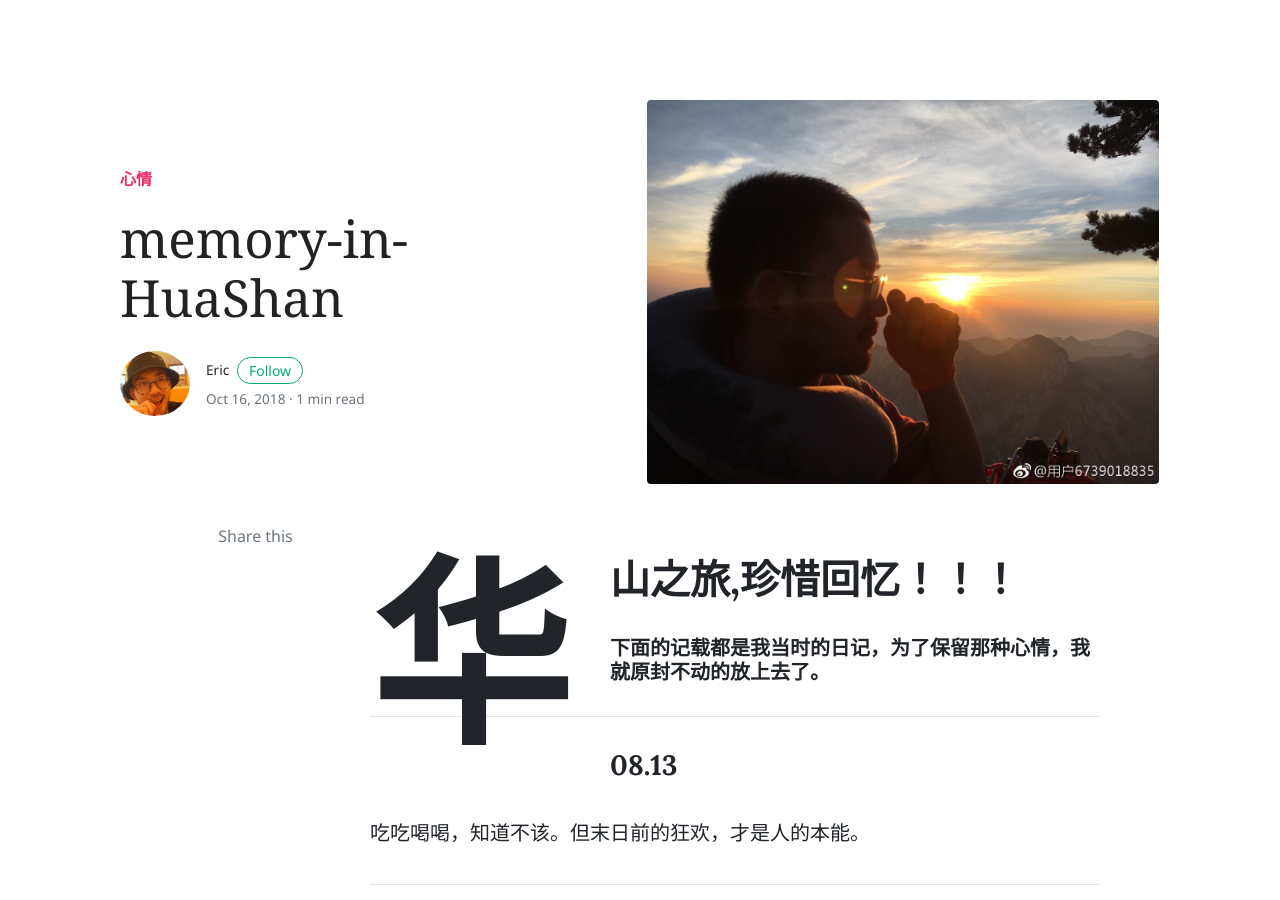
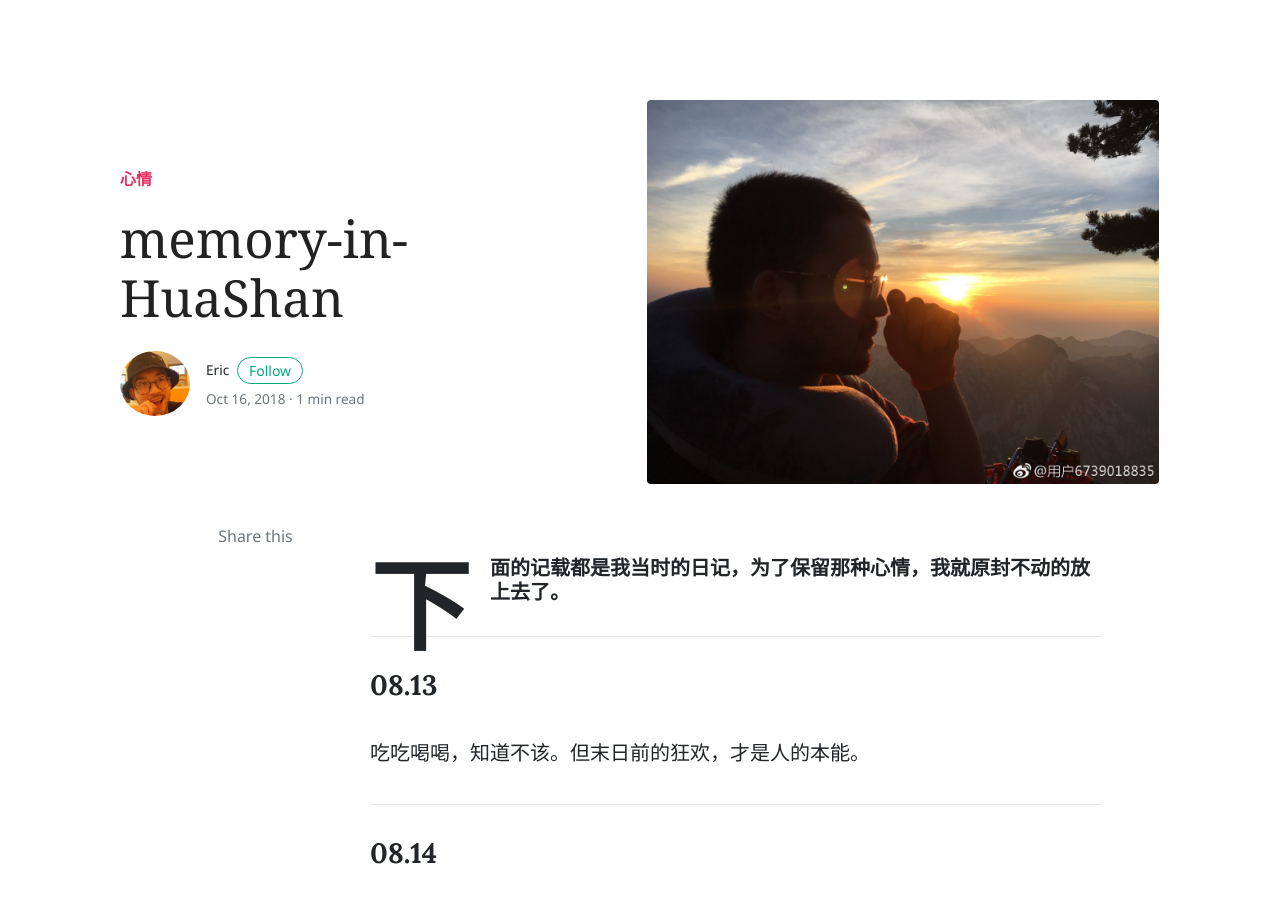
Before and after one commit to FunkyEric/FunkyEric.github.io, a Jekyll site: the page built from _posts/2018-10-16-memoryOfHuaShan.md, in a window 1280 px wide and 900 px high. Built offline with Jekyll 4.4.1, drawn with Linux system fonts in a browser that asks for light colours; nearby versions of some CDN libraries; comment, search, counter and statistics services are not loaded.

```diff
--- a/_posts/2018-10-16-memoryOfHuaShan.md
+++ b/_posts/2018-10-16-memoryOfHuaShan.md
@@ -6,8 +6,6 @@
 image: assets/images/sunRaise.jpg
 tags: [featured]
 ---
-
-# 华山之旅,珍惜回忆！！！
 
 ##### 下面的记载都是我当时的日记，为了保留那种心情，我就原封不动的放上去了。
 
```
